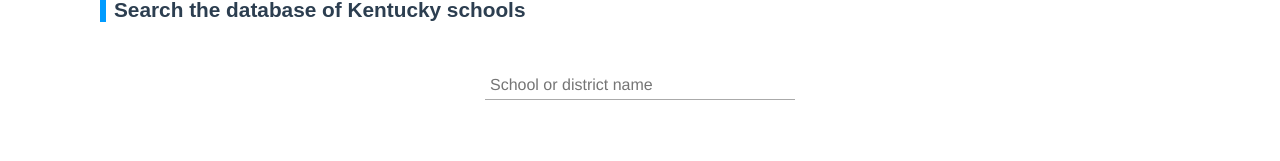
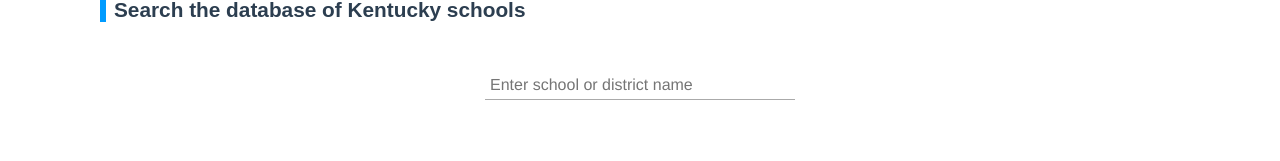
Before and after one commit to courierjournal/2019-kprep-scores, a Vue app: page / in a window 1280 px wide. Shown: the part 562-723 px from the top of the page. Built offline with nearby package versions, Linux system fonts and the light colour scheme; a web font is replaced by a local one.

Commit message:
Restyle input box

```diff
--- a/src/components/SearchBar.vue
+++ b/src/components/SearchBar.vue
@@ -1,6 +1,6 @@
 <template>
   <div class="search-container">
-    <input class="search" type="text" placeholder="School or district name" />
+    <input class="search" type="text" placeholder="Enter school or district name" />
   </div>
 </template>
 
@@ -21,5 +21,6 @@ export default {
   padding: .3em;
   border:none;
   border-bottom:1px solid #aaa;
+  outline:none;
 }
 </style>
```
